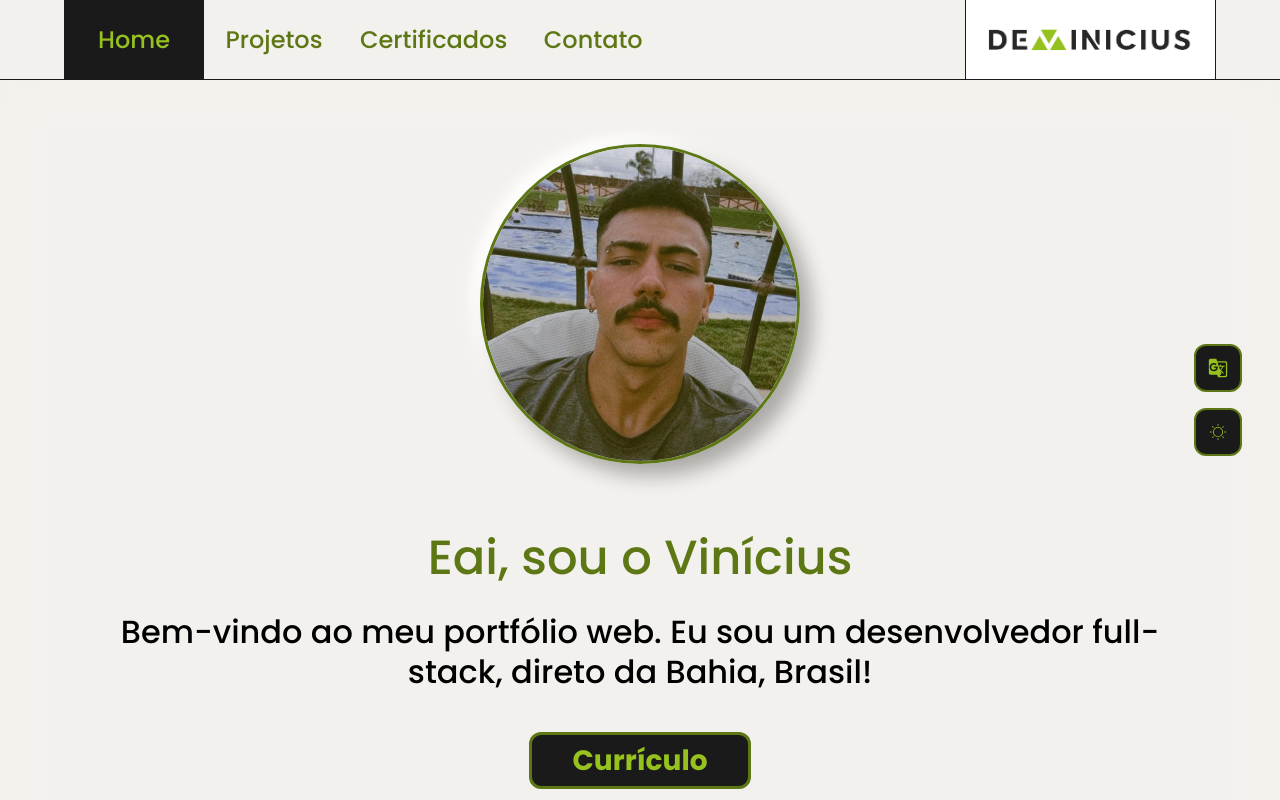
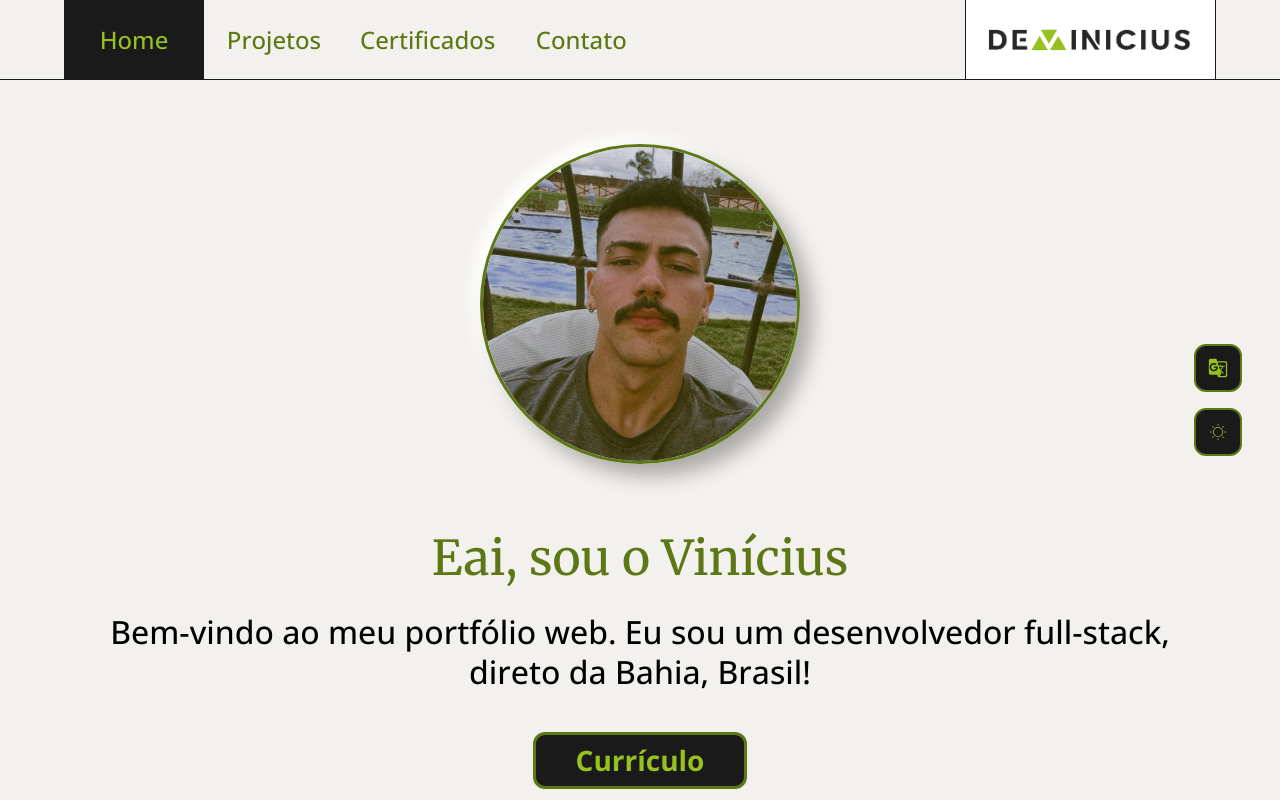
Before and after one commit to viniciussis/My_Portfolio, a React (Vite) app: page / in a window 1280 px wide. Shown: the top 800 px of the page. Built offline with nearby package versions, Linux system fonts and the light colour scheme.

Commit message:
Starting Using UI principles and patterns

```diff
--- a/index.html
+++ b/index.html
@@ -2,17 +2,12 @@
 <html lang="pt-BR">
   <head>
     <meta charset="UTF-8" />
-    <link rel="icon" type="image/png" href="/images/logo.png" />
+    <link rel="icon" type="image/png" href="/images/common/logo-sm-light.png" />
     <meta name="viewport" content="width=device-width, initial-scale=1.0" />
     <link rel="preconnect" href="https://fonts.googleapis.com" />
     <link rel="preconnect" href="https://fonts.gstatic.com" crossorigin />
     <link
-      rel="stylesheet"
-      href="https://fonts.googleapis.com/css2?family=Roboto:wght@300;400;500;700&display=swap"
-    />
-
-    <link
-      href="https://fonts.googleapis.com/css2?family=Montserrat:ital,wght@0,100..900;1,100..900&family=Poppins:ital,wght@0,400;0,500;0,700;1,400;1,500;1,700&display=swap"
+      href="https://fonts.googleapis.com/css2?family=Merriweather:ital,wght@0,300;0,400;0,700;0,900;1,300;1,400;1,700;1,900&family=Open+Sans:ital,wght@0,300..800;1,300..800&display=swap"
       rel="stylesheet"
     />
     <link
--- a/src/assets/styles/_variables.scss
+++ b/src/assets/styles/_variables.scss
@@ -40,8 +40,8 @@ $theme-map-dark: (
 );
 
 // fonts
-$font-text: 'Montserrat';
-$font-titles: 'Poppins';
+$font-titles: 'Merriweather';
+$font-text: 'Open Sans';
 $font-size: 18px;
 
 // colors
--- a/src/assets/styles/typography.scss
+++ b/src/assets/styles/typography.scss
@@ -1,9 +1,8 @@
 body {
-  font-family: variables.$font-titles, -apple-system, BlinkMacSystemFont,
+  font-family: variables.$font-text, -apple-system, BlinkMacSystemFont,
     'Segoe UI', 'Roboto', 'Oxygen', 'Ubuntu', 'Fira Sans', 'Droid Sans',
     'Helvetica Neue', sans-serif;
   font-size: variables.$font-size;
+  line-height: 1.25;
   font-weight: 500;
-  line-height: 1.25;
-  color: black;
 }
--- a/src/pages/Home/Home.scss
+++ b/src/pages/Home/Home.scss
@@ -29,6 +29,7 @@
     gap: 1.5rem;
 
     &__title {
+      font-family: variables.$font-titles;
       color: var(--theme-primary);
       text-align: center;
       font-size: 3rem;
```
Also changed, not shown: 1 other file (tests, documents, lock files or other folders).
